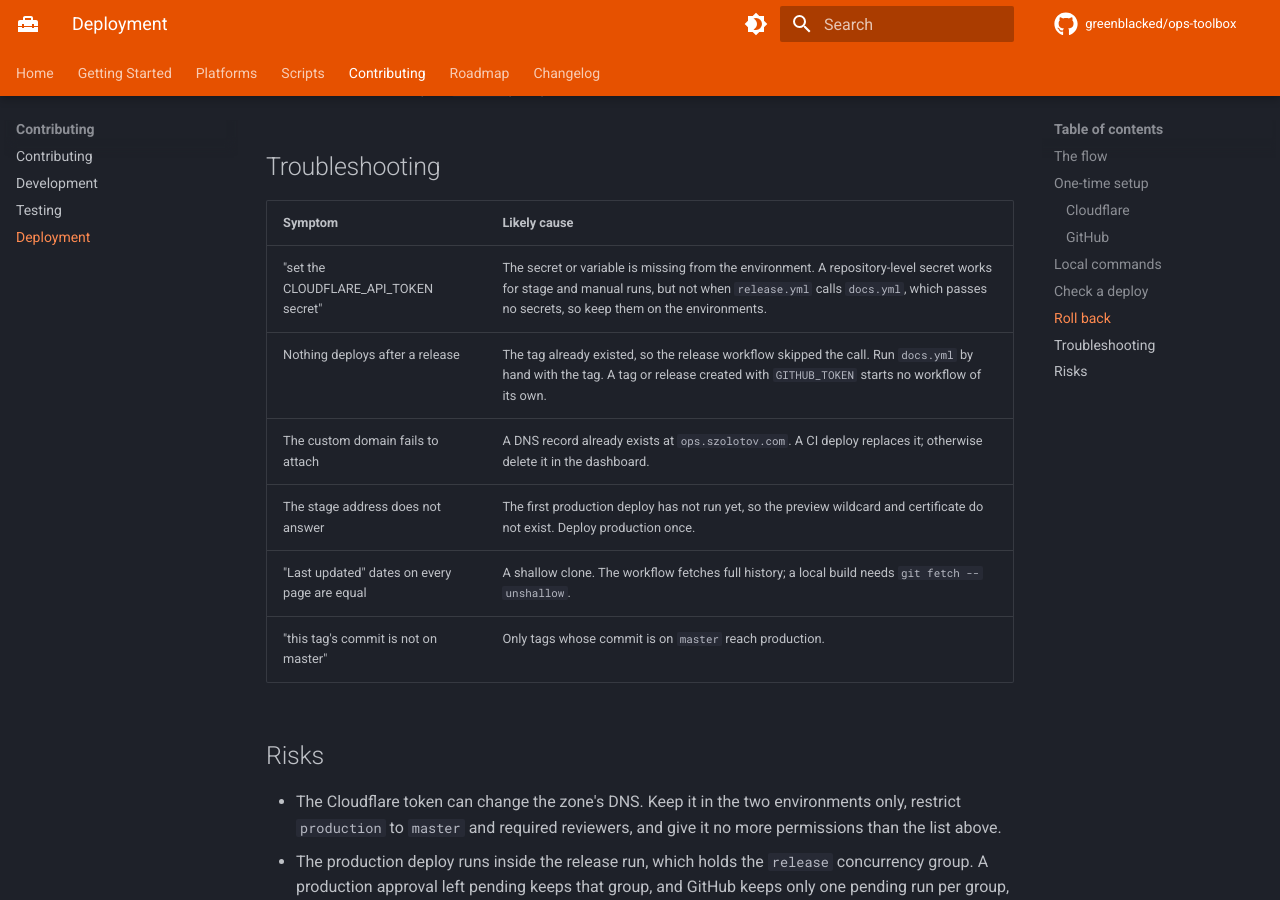
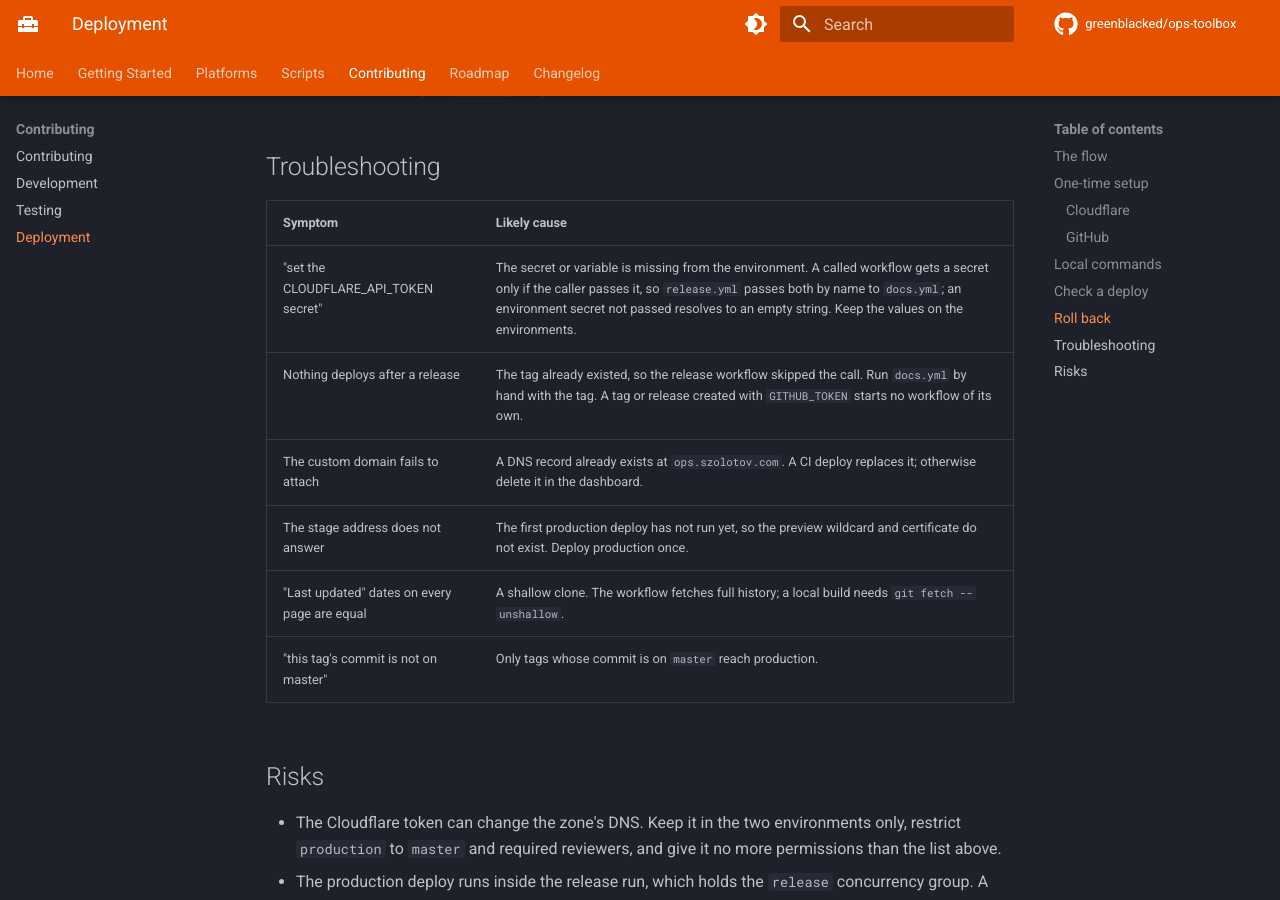
Before and after one commit to greenblacked/ops-toolbox, an MkDocs documentation site: the page built from docs/contributing/deployment.md, in a window 1280 px wide and 900 px high, scrolled down 3092 px. Built offline with MkDocs 1.6.1 and Material for MkDocs 9.7.7, drawn with Linux system fonts in a browser that asks for light colours; comment, search, counter and statistics services are not loaded.

Commit message:
ci(docs): pass Cloudflare secrets to the called deploy
A called workflow gets secrets only when the caller passes them; an environment secret that is not passed resolves to an empty string, so the production deploy from release.yml would fail its credentials check. Declare both secrets on docs.yml's workflow_call and pass them by name (not secrets: inherit).

```diff
--- a/docs/contributing/deployment.md
+++ b/docs/contributing/deployment.md
@@ -132,7 +132,7 @@ curl -sS https://ops.szolotov.com/version.txt
 
 | Symptom | Likely cause |
 | --- | --- |
-| "set the CLOUDFLARE_API_TOKEN secret" | The secret or variable is missing from the environment. A repository-level secret works for stage and manual runs, but not when `release.yml` calls `docs.yml`, which passes no secrets, so keep them on the environments. |
+| "set the CLOUDFLARE_API_TOKEN secret" | The secret or variable is missing from the environment. A called workflow gets a secret only if the caller passes it, so `release.yml` passes both by name to `docs.yml`; an environment secret not passed resolves to an empty string. Keep the values on the environments. |
 | Nothing deploys after a release | The tag already existed, so the release workflow skipped the call. Run `docs.yml` by hand with the tag. A tag or release created with `GITHUB_TOKEN` starts no workflow of its own. |
 | The custom domain fails to attach | A DNS record already exists at `ops.szolotov.com`. A CI deploy replaces it; otherwise delete it in the dashboard. |
 | The stage address does not answer | The first production deploy has not run yet, so the preview wildcard and certificate do not exist. Deploy production once. |
```
Also changed, not shown: 2 other files.
